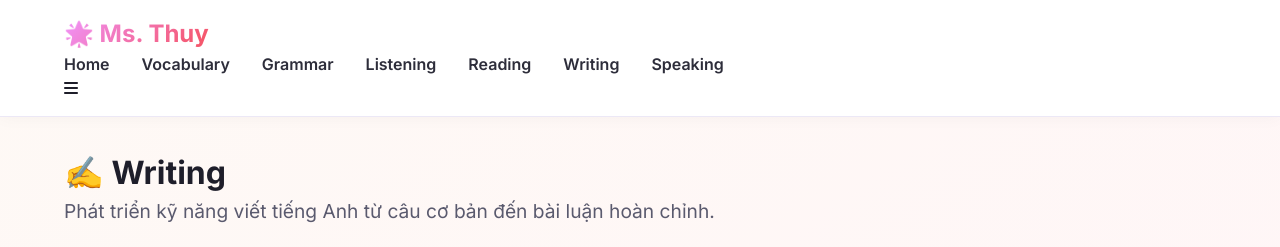
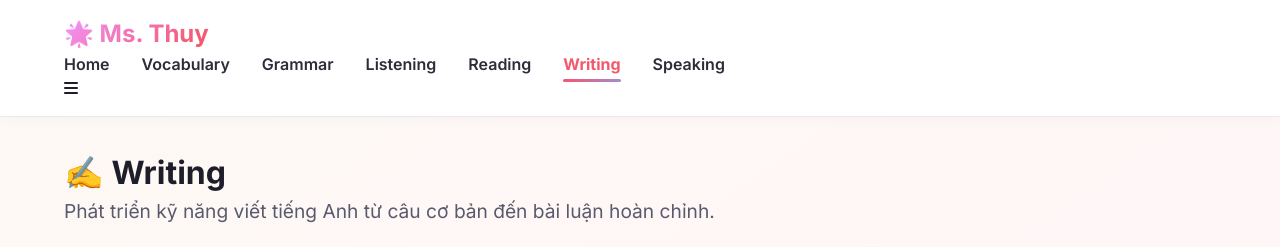
Before and after one commit to ms-thuy-classes/learn-with-ms-thuy, a Jekyll site: the page built from writing.html, in a window 1280 px wide. Shown: the top 247 px of the page. Built offline with Jekyll 4.4.1, drawn with Linux system fonts in a browser that asks for light colours.

Commit message:
Update header.html

```diff
--- a/_includes/header.html
+++ b/_includes/header.html
@@ -5,13 +5,14 @@
     </div>
     <nav class="main-nav">
       <ul>
-        <li><a href="{{ '/' | relative_url }}">Home</a></li>
-        <li><a href="{{ '/vocabulary/' | relative_url }}">Vocabulary</a></li>
-        <li><a href="{{ '/grammar/' | relative_url }}">Grammar</a></li>
-        <li><a href="{{ '/listening/' | relative_url }}">Listening</a></li>
-        <li><a href="{{ '/reading/' | relative_url }}">Reading</a></li>
-        <li><a href="{{ '/writing/' | relative_url }}">Writing</a></li>
-        <li><a href="{{ '/speaking/' | relative_url }}">Speaking</a></li>
+        {% assign current = page.url | relative_url %}
+        <li><a href="{{ '/' | relative_url }}" {% if current == '/' or current == '/index.html' %}class="active"{% endif %}>Home</a></li>
+        <li><a href="{{ '/vocabulary/' | relative_url }}" {% if current contains '/vocabulary/' %}class="active"{% endif %}>Vocabulary</a></li>
+        <li><a href="{{ '/grammar/' | relative_url }}" {% if current contains '/grammar/' %}class="active"{% endif %}>Grammar</a></li>
+        <li><a href="{{ '/listening/' | relative_url }}" {% if current contains '/listening/' %}class="active"{% endif %}>Listening</a></li>
+        <li><a href="{{ '/reading/' | relative_url }}" {% if current contains '/reading/' %}class="active"{% endif %}>Reading</a></li>
+        <li><a href="{{ '/writing/' | relative_url }}" {% if current contains '/writing/' %}class="active"{% endif %}>Writing</a></li>
+        <li><a href="{{ '/speaking/' | relative_url }}" {% if current contains '/speaking/' %}class="active"{% endif %}>Speaking</a></li>
       </ul>
     </nav>
     <div class="mobile-toggle"><i class="fas fa-bars"></i></div>
```
